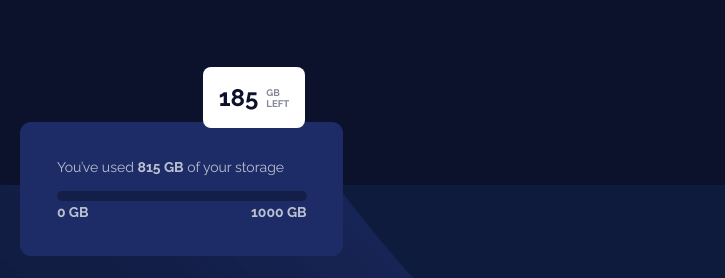
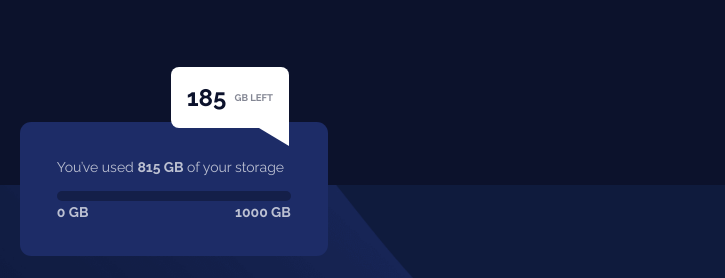
Before and after one commit to Elvis-LR/Fylo-data-storage-component, a plain HTML site: page index.html in a window 1280 px wide. Shown: the part 242-520 px from the top of the page, 555-1280 px from the left. Drawn offline with Linux system fonts and the light colour scheme.

Commit message:
Add files via upload

```diff
--- a/styles/style.css
+++ b/styles/style.css
@@ -118,18 +118,18 @@ progress {
   margin-top: 1rem;
 }
 
-progress::-moz-progress-bar {
+::-moz-progress-bar {
   border-radius: 1rem;
   background: linear-gradient(to right, rgb(255, 163, 153), rgb(255, 77, 151));
 }
-.range{
+.range {
   display: flex;
   justify-content: space-between;
 }
-.range p{
+.range p {
   font-weight: 700;
 }
-.storage-left{
+.storage-left {
   background-color: hsl(0, 0%, 100%);
   color: hsl(229, 57%, 11%);
   padding: 1rem;
@@ -139,40 +139,50 @@ progress::-moz-progress-bar {
   position: relative;
   top: -2rem;
 }
-.amount{
+.amount {
   font-size: 1.5rem;
   font-weight: 700;
   margin-right: 0.5rem;
-
 }
-.amount-left{
+.amount-left {
   color: hsl(229, 7%, 55%);
   font-weight: 700;
   font-size: 0.6rem;
   text-transform: uppercase;
 }
-@media (min-width:50rem){
-    body{
+@media (min-width: 50rem) {
+  body {
     background-image: url(../images/bg-desktop.png);
     background-color: hsl(229, 57%, 11%);
     background-size: contain;
     background-position-y: 100%;
   }
-    .container{
+  .container {
     display: flex;
     justify-content: space-between;
     align-items: flex-end;
   }
-    .archive{
+  .archive {
     max-width: 17rem;
     margin-right: 1.5rem;
     margin-bottom: 0rem;
   }
-    .storage{
+  .storage {
     text-align: left;
   }
-    .storage-left{
+  .storage-left {
     top: -8rem;
-        left: -8.8rem;
+    left: -9.8rem;
+    min-width: 7.4rem;
+  }
+  .storage-left::after{
+    content: "";
+    position: absolute;
+    width: 0;
+    height: 0;
+    border-left: 50px solid transparent;
+    border-top: 30px solid hsl(0, 0%, 100%);
+    top: 80%;
+    left: 58%;
   }
 }
```
Lines whose indentation alone changed are shown as unchanged.
